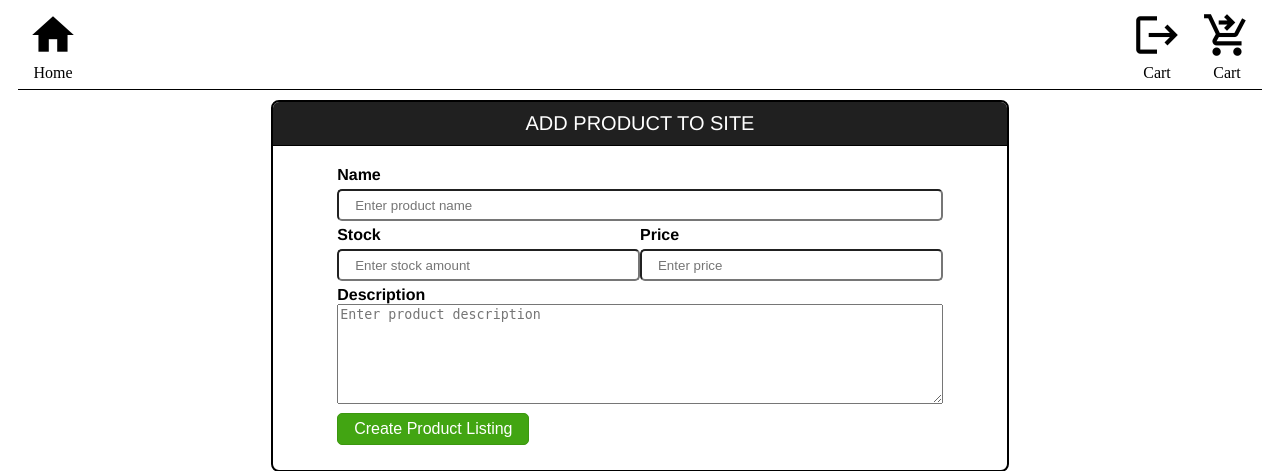
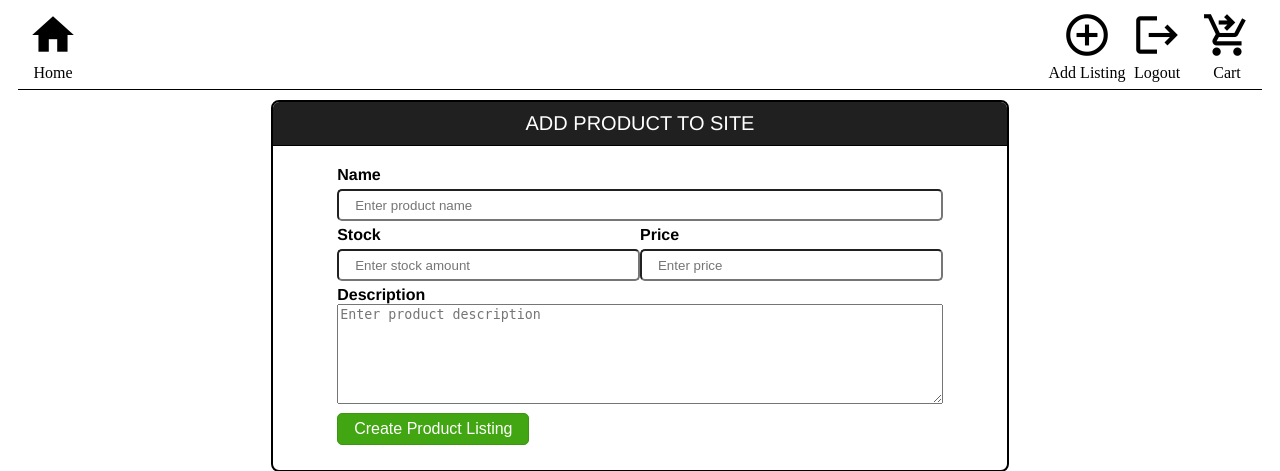
Before and after one commit to ClaudeHallard/sekai-database, a PHP site: page /add_product.php in a window 1280 px wide. Shown: the top 471 px of the page. Run offline with PHP 8.4, Linux system fonts and the light colour scheme; the visitor is signed in with stand-in values (Sample User, id 1).

Commit message:
'Add Listing' button for admins

```diff
--- a/www/add_product.php
+++ b/www/add_product.php
@@ -2,8 +2,7 @@
     session_start();
     // TODO
     //Redirect to front page if user is not admin.
-    //if(empty($_SESSION['admin_id'])) {
-	if(empty($_SESSION['user_id'])) { //Testing purposes
+    if(empty($_SESSION['admin_id'])) {
 		header('Location: index.php');
 
         //https://thedailywtf.com/articles/WellIntentioned-Destruction
--- a/www/css/menu.css
+++ b/www/css/menu.css
@@ -26,6 +26,20 @@
 	font-size: 50px;
 }
 
+/* https://stackoverflow.com/questions/11438380/center-text-larger-than-container-without-using-separate-child-element */
+.cart p, .home p{
+	margin: 0;
+	text-align: center;
+    position: relative;
+    left: +50%;
+}
+
+.cart p:before, .home p:before{
+    content: '';
+    display: inline-block;
+    margin-right: -100%;
+}
+
 .home{
 	margin: 0px 10px;
 	width: 50px;
--- a/www/logout.php
+++ b/www/logout.php
@@ -1,5 +1,6 @@
 <?php
 	session_start();
     unset($_SESSION['user_id']);
+    unset($_SESSION['admin_id']);
     echo "<script>window.location.replace('index.php')</script>";
 ?>
--- a/www/menu.php
+++ b/www/menu.php
@@ -1,27 +1,33 @@
 <?php
 	echo "<div class='topbar'>";
 	echo "<div class='home'>
-			<a href='index.php' class='material-icons'>home</a><br>
-			Home
+			<a href='index.php' class='material-icons'>home</a>
+			<p>Home</p>
 		</div>";
 	echo "<div class='cart'>
-			<a href='#' class='material-icons'>shopping_cart_checkout</a><br>
-			Cart
+			<a href='#' class='material-icons'>shopping_cart_checkout</a>
+			<p>Cart</p>
 		</div>";
 
 	if(!empty($_SESSION['user_id'])){
 		echo "<div class='cart'>
-				<a href='logout.php' class='material-icons'>logout</a><br>
-				Cart
+				<a href='logout.php' class='material-icons'>logout</a>
+				<p>Logout</p>
 			</div>";
+		if(!empty($_SESSION['admin_id'])){
+			echo "<div class='cart'>
+				<a href='add_product.php' class='material-icons'>add_circle_outline</a>
+				<p>Add Listing</p>
+			</div>";
+		}
 	}else{
 		echo "<div class='cart'>
-				<a href='register.php' class='material-icons'>person_add</a><br>
-				Signup
+				<a href='register.php' class='material-icons'>person_add</a>
+				<p>Signup</p>
 			</div>";
 		echo "<div class='cart'>
-				<a href='login.php' class='material-icons'>login</a><br>
-				Login
+				<a href='login.php' class='material-icons'>login</a>
+				<p>Login</p>
 			</div>";
 	}
 	echo "</div>";
```
Also changed, not shown: www/css/product.css (+0 -14 lines), www/login.php (+7 -0 lines).
